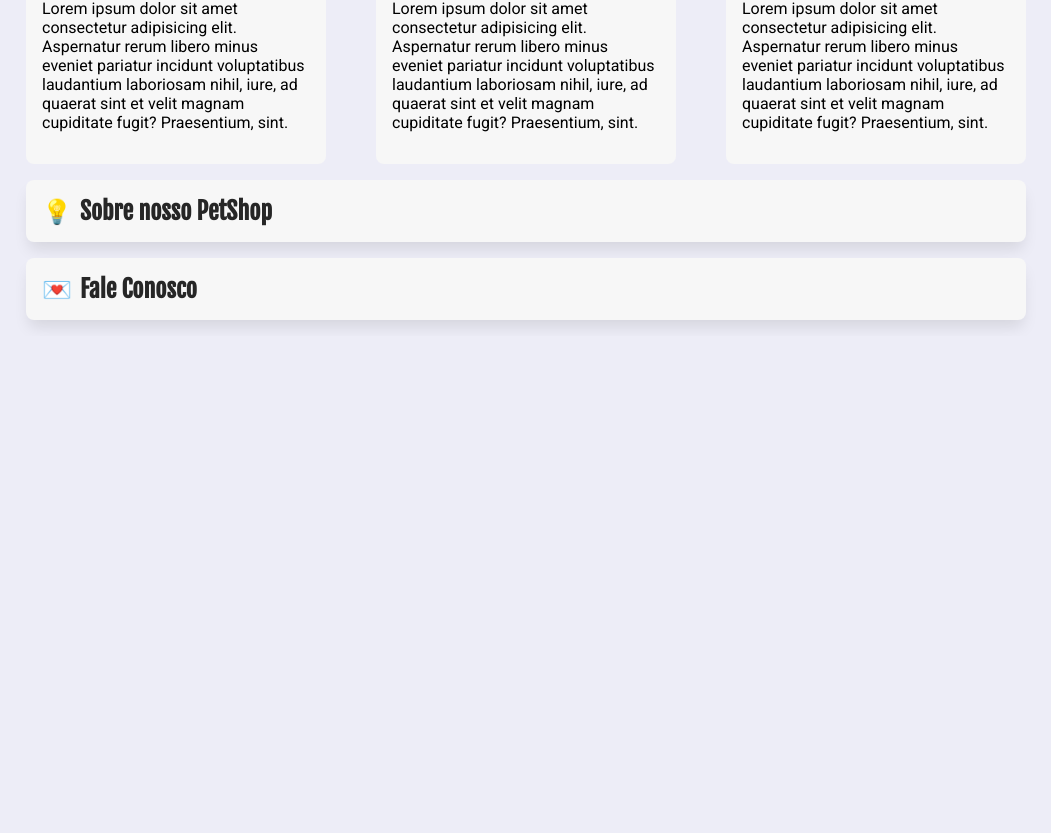
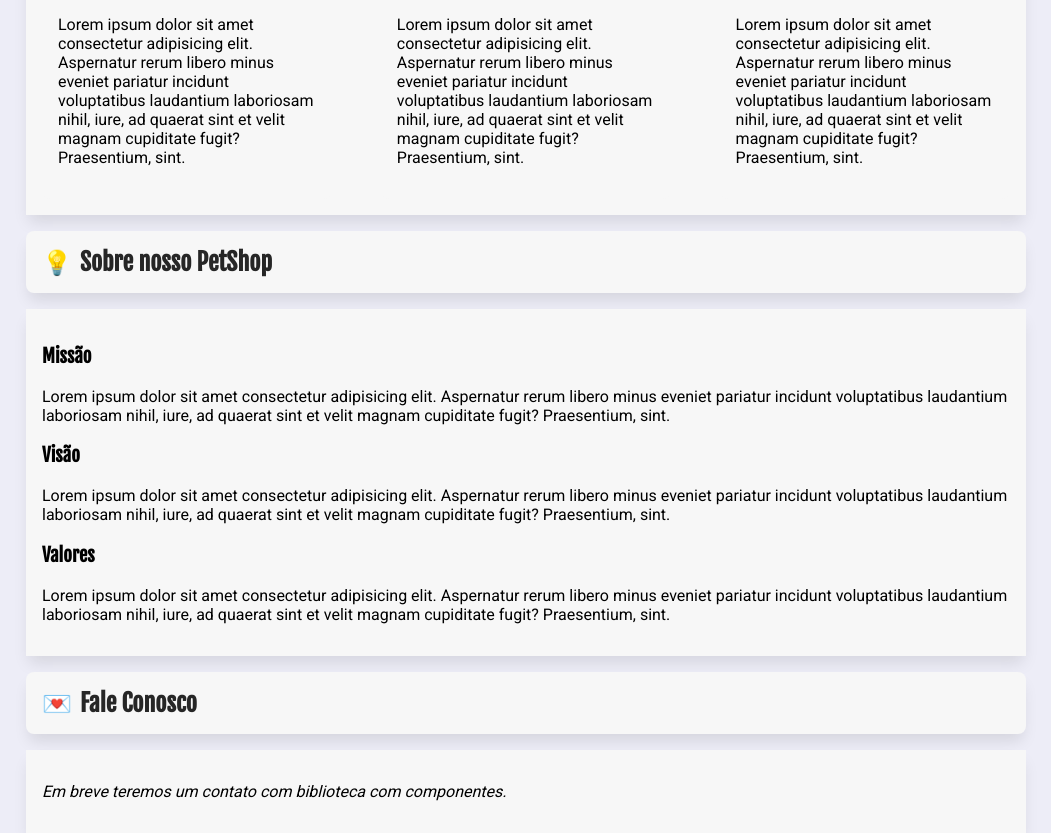
Before and after one commit to lucasmendeshy/petshop, a React (Create React App) app: page /sobre in a window 1280 px wide. Shown: the part 778-1611 px from the top of the page, without its empty margins (114-1165 px from the left). Before the commit the page ends 1114 px from the top, so only its background shows below. Built offline with nearby package versions, Linux system fonts and the light colour scheme.

Commit message:
Está concluído a construção de componentes e pages.

```diff
--- a/src/index.css
+++ b/src/index.css
@@ -60,3 +60,12 @@ h2 {
   max-width: 1000px;
   margin: auto;
 }
+
+#sobre,
+#produtos,
+#contato {
+  width: 100%;
+  background-color: #f7f7f7;
+  box-shadow: var(--sombra-box);
+  padding: 1rem;
+}
--- a/src/pages/Contato/Contato.jsx
+++ b/src/pages/Contato/Contato.jsx
@@ -3,6 +3,12 @@ const Contato = () => {
   return (
     <section>
       <h2 className={estilos.titulo_secao}>Fale Conosco</h2>
+
+      <div id="contato">
+        <p>
+          <i>Em breve teremos um contato com biblioteca com componentes.</i>
+        </p>
+      </div>
     </section>
   );
 };
--- a/src/pages/Produtos/Produtos.jsx
+++ b/src/pages/Produtos/Produtos.jsx
@@ -4,7 +4,7 @@ const Produtos = () => {
     <section>
       <h2 className={estilos.titulo_secao}>Conheças nossos produtos</h2>
 
-      <div className={estilos.produtos}>
+      <div id="produtos" className={estilos.produtos}>
         <article>
           <h3>Produto 1</h3>
           <p>
--- a/src/pages/Sobre/Sobre.jsx
+++ b/src/pages/Sobre/Sobre.jsx
@@ -4,8 +4,7 @@ const Sobre = () => {
     <section>
       <h2 className={estilos.titulo_secao}>Sobre nosso PetShop</h2>
 
-      <div className={estilos.sobre}>
-        {/* <article>
+      <div id="sobre">
         <h3>Missão</h3>
         <p>
           Lorem ipsum dolor sit amet consectetur adipisicing elit. Aspernatur
@@ -13,9 +12,7 @@ const Sobre = () => {
           laboriosam nihil, iure, ad quaerat sint et velit magnam cupiditate
           fugit? Praesentium, sint.
         </p>
-        </article>
 
-        <article>
         <h3>Visão</h3>
         <p>
           Lorem ipsum dolor sit amet consectetur adipisicing elit. Aspernatur
@@ -23,9 +20,7 @@ const Sobre = () => {
           laboriosam nihil, iure, ad quaerat sint et velit magnam cupiditate
           fugit? Praesentium, sint.
         </p>
-        </article>
 
-        <article>
         <h3>Valores</h3>
         <p>
           Lorem ipsum dolor sit amet consectetur adipisicing elit. Aspernatur
@@ -33,7 +28,6 @@ const Sobre = () => {
           laboriosam nihil, iure, ad quaerat sint et velit magnam cupiditate
           fugit? Praesentium, sint.
         </p>
-        </article> */}
       </div>
     </section>
   );
```
Lines whose indentation alone changed are shown as unchanged.
